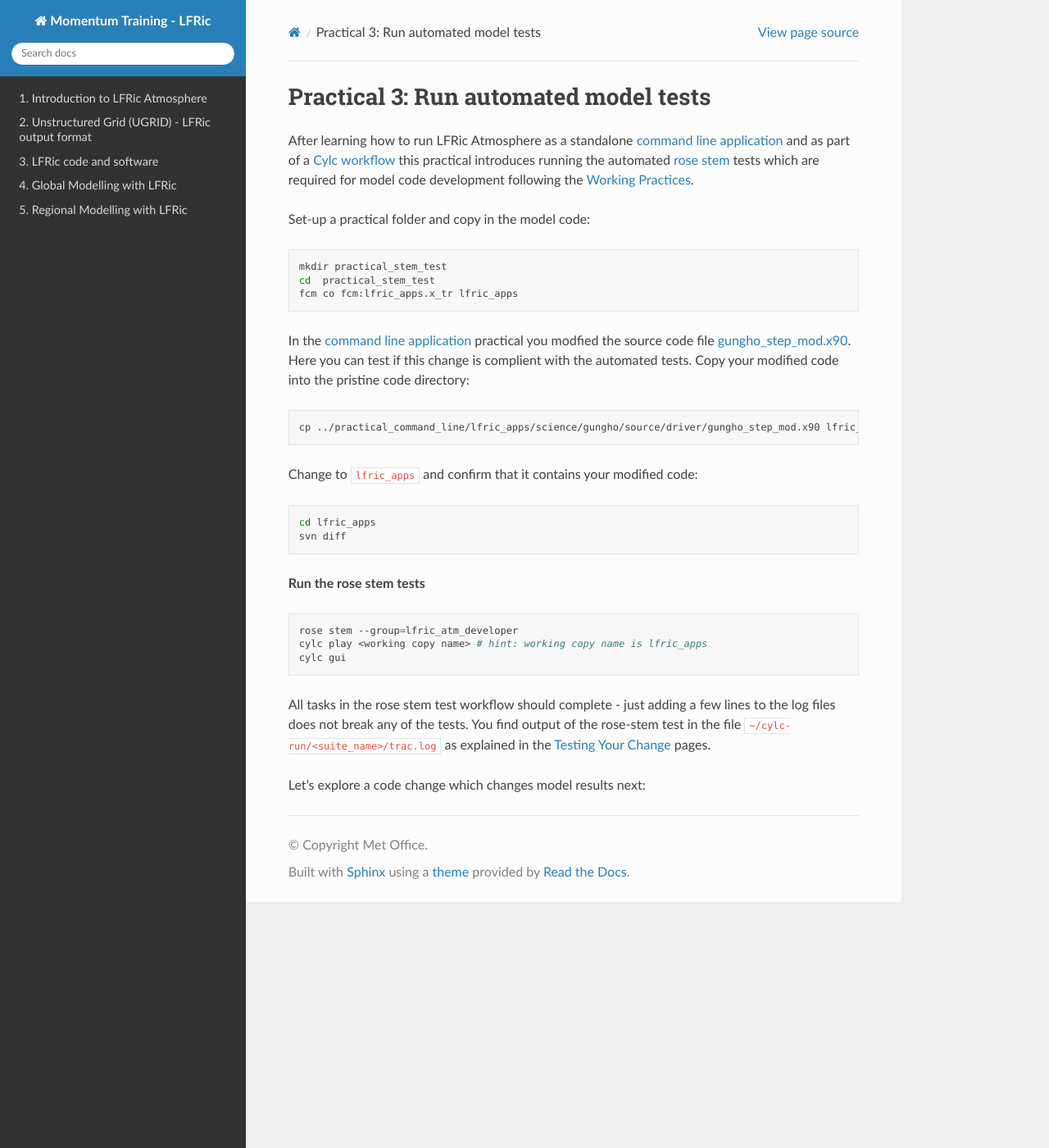
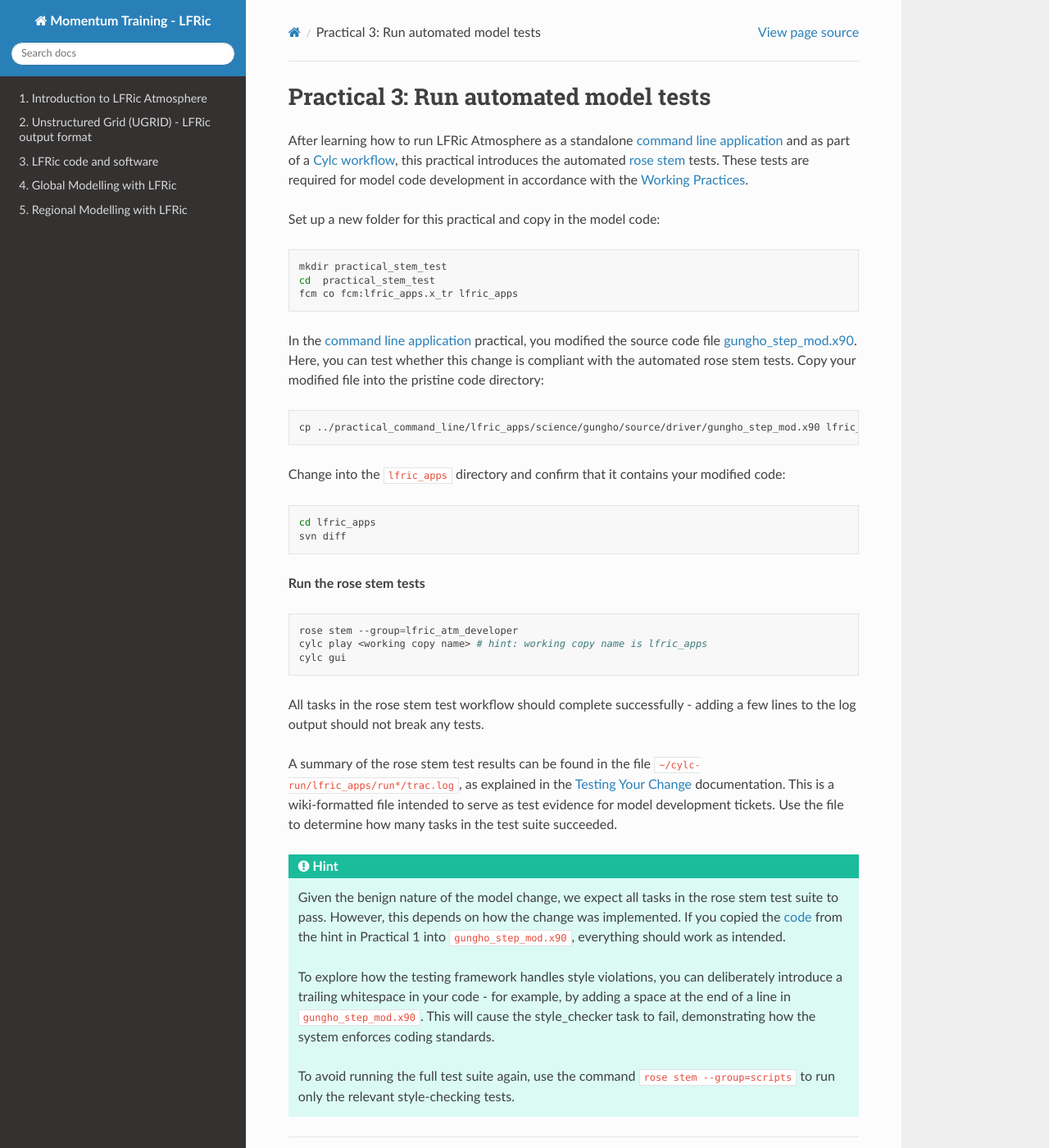
Before and after one commit to MetOffice/LFRic-Atmosphere-Training, a Sphinx documentation site: the page built from source/lfric_infrastructure/practical_stem_test.rst, in a window 1280 px wide and 1400 px high. Shown: the whole window at 82% size. Built offline with Sphinx 7.4.7 and the Read the Docs theme 3.1.0, drawn with Linux system fonts in a browser that asks for light colours.

Commit message:
Add details to rose stem practical

```diff
--- a/source/lfric_infrastructure/practical_stem_test.rst
+++ b/source/lfric_infrastructure/practical_stem_test.rst
@@ -1,9 +1,9 @@
 Practical 3: Run automated model tests
 --------------------------------------
 
-After learning how to run LFRic Atmosphere as a standalone :ref:`command line application <practical_3_1-caption>` and as part of a :ref:`Cylc workflow <practical_3_2-caption>` this practical introduces running the automated `rose stem <https://metomi.github.io/rose/doc/html/tutorial/rose/furthertopics/rose-stem.html>`_ tests which are required for model code development following the :ref:`working-practices-caption`.
+After learning how to run LFRic Atmosphere as a standalone :ref:`command line application <practical_3_1-caption>` and as part of a :ref:`Cylc workflow <practical_3_2-caption>`, this practical introduces the automated `rose stem <https://metomi.github.io/rose/doc/html/tutorial/rose/furthertopics/rose-stem.html>`_ tests. These tests are required for model code development in accordance with the :ref:`working-practices-caption`.
 
-Set-up a practical folder and copy in the model code:
+Set up a new folder for this practical and copy in the model code:
 
 .. code-block:: bash
 
@@ -11,13 +11,13 @@ Set-up a practical folder and copy in the model code:
    cd  practical_stem_test
    fcm co fcm:lfric_apps.x_tr lfric_apps
 
-In the :ref:`command line application <practical_3_1-caption>` practical you modfied the source code file :ref:`gungho_step_mod.x90 <practical_3_1-hint_code>`. Here you can test if this change is complient with the automated tests. Copy your modified code into the pristine code directory:
+In the :ref:`command line application <practical_3_1-caption>` practical, you modified the source code file :ref:`gungho_step_mod.x90 <practical_3_1-hint_code>`. Here, you can test whether this change is compliant with the automated rose stem tests. Copy your modified file into the pristine code directory:
 
 .. code-block:: bash
 
    cp ../practical_command_line/lfric_apps/science/gungho/source/driver/gungho_step_mod.x90 lfric_apps/science/gungho/source/driver/gungho_step_mod.x90
 
-Change to ``lfric_apps`` and confirm that it contains your modified code:
+Change into the ``lfric_apps`` directory and confirm that it contains your modified code:
 
 .. code-block:: bash
 
@@ -32,6 +32,12 @@ Change to ``lfric_apps`` and confirm that it contains your modified code:
    cylc play <working copy name> # hint: working copy name is lfric_apps
    cylc gui
 
-All tasks in the rose stem test workflow should complete - just adding a few lines to the log files does not break any of the tests. You find output of the rose-stem test in the file ``~/cylc-run/<suite_name>/trac.log`` as explained in the `Testing Your Change <https://metoffice.github.io/simulation-systems/WorkingPractices/testing.html#trac-log>`_ pages.
+All tasks in the rose stem test workflow should complete successfully - adding a few lines to the log output should not break any tests.
 
-Let's explore a code change which changes model results next:
+A summary of the rose stem test results can be found in the file ``~/cylc-run/lfric_apps/run*/trac.log``, as explained in the `Testing Your Change <https://metoffice.github.io/simulation-systems/WorkingPractices/testing.html#trac-log>`_ documentation. This is a wiki-formatted file intended to serve as test evidence for model development tickets. Use the file to determine how many tasks in the test suite succeeded.
+
+.. hint:: Given the benign nature of the model change, we expect all tasks in the rose stem test suite to pass. However, this depends on how the change was implemented. If you copied the :ref:`code <practical_3_1-hint_code>` from the hint in Practical 1 into ``gungho_step_mod.x90``, everything should work as intended.
+
+   To explore how the testing framework handles style violations, you can deliberately introduce a trailing whitespace in your code - for example, by adding a space at the end of a line in ``gungho_step_mod.x90``. This will cause the style_checker task to fail, demonstrating how the system enforces coding standards.
+
+   To avoid running the full test suite again, use the command ``rose stem --group=scripts`` to run only the relevant style-checking tests.
```
